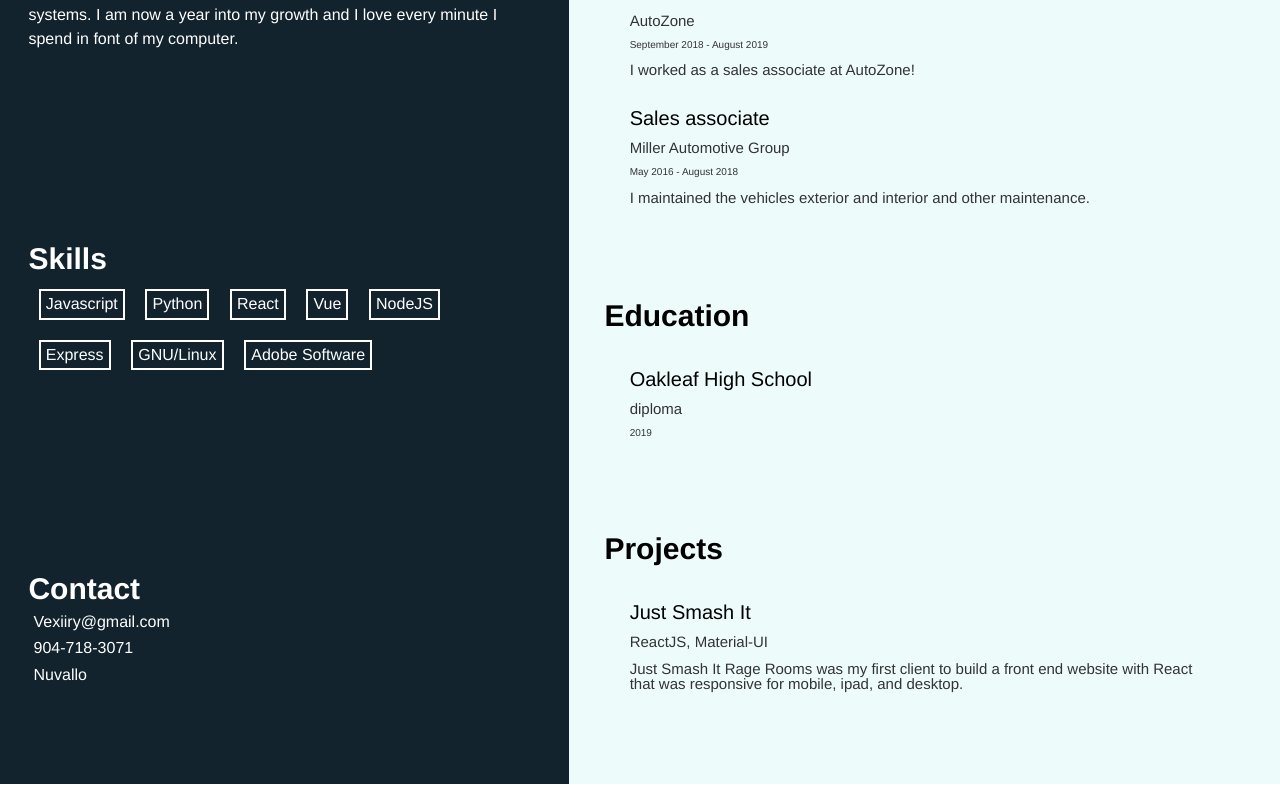
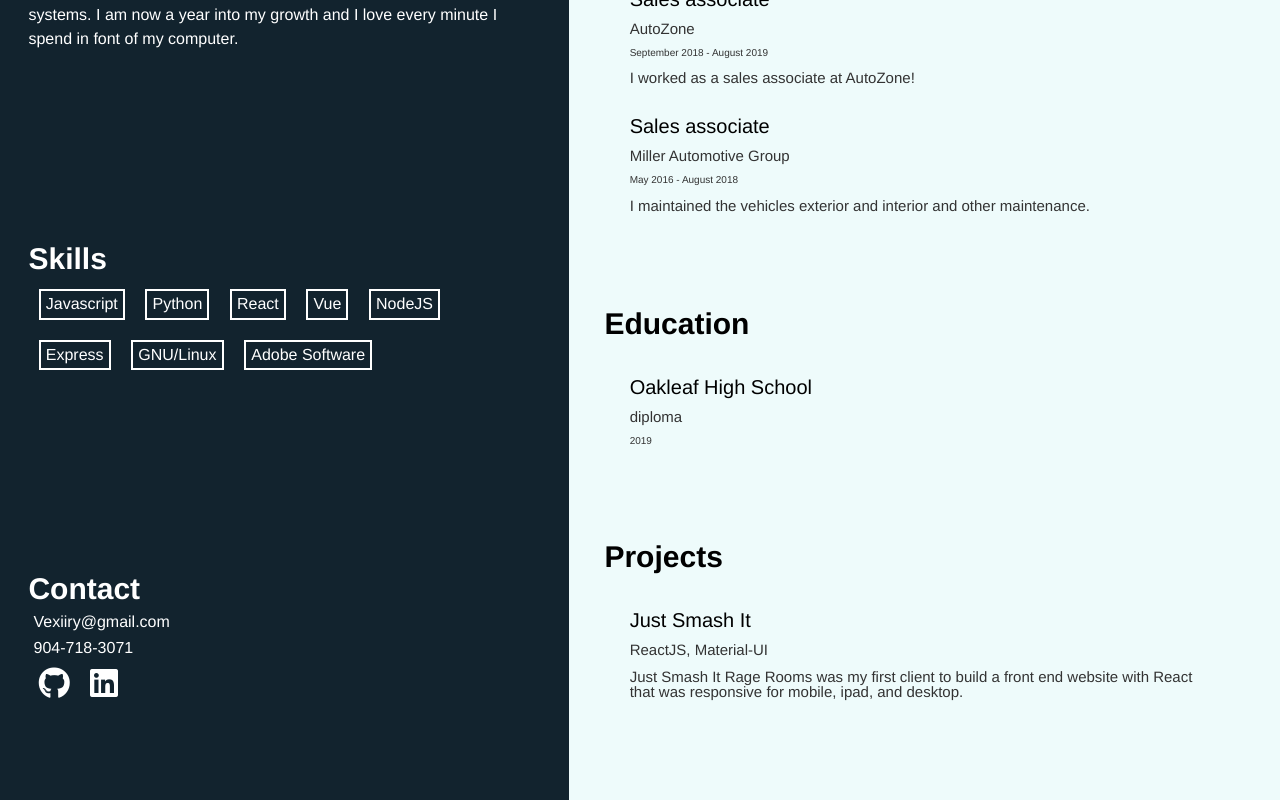
Before and after one commit to nuvallo/nuvallo.github.io, a Vue app in the folder client/: page / in a window 1280 px wide. Shown: the part 434-1234 px from the top of the page. Built offline with nearby package versions, Linux system fonts and the light colour scheme.

Commit message:
added icons to contact container

```diff
--- a/client/public/index.html
+++ b/client/public/index.html
@@ -5,6 +5,12 @@
     <meta http-equiv="X-UA-Compatible" content="IE=edge">
     <meta name="viewport" content="width=device-width,initial-scale=1.0">
     <link rel="icon" href="<%= BASE_URL %>favicon.ico">
+    <link
+      rel="stylesheet"
+      href="https://use.fontawesome.com/releases/v5.14.0/css/all.css"
+      integrity="sha384-HzLeBuhoNPvSl5KYnjx0BT+WB0QEEqLprO+NBkkk5gbc67FTaL7XIGa2w1L0Xbgc"
+      crossorigin="anonymous"
+    />
     <title>Tyler's Resume</title>
   </head>
   <body>
--- a/client/src/components/Sidebar.vue
+++ b/client/src/components/Sidebar.vue
@@ -22,8 +22,9 @@
           <ul>
               <li>Vexiiry@gmail.com</li>
               <li>904-718-3071</li>
-              <li>Nuvallo</li>
           </ul>
+          <a className="icon" href="https://github.com/nuvallo" target="_blank"><i class="fab fa-github fa-2x icon"></i></a>
+          <a className="icon" href="https://www.linkedin.com/feed/?trk=homepage-basic_signin-form_submit" target="_blank"><i class="fab fa-linkedin fa-2x icon"></i></a>
       </div>
   </div>
 </template>
@@ -83,4 +84,9 @@ export default {
     margin: 2%;
     border: 2px solid #fff;
 }
+
+.icon {
+    padding: 1%;
+    color: #fff;
+}
 </style>
```
